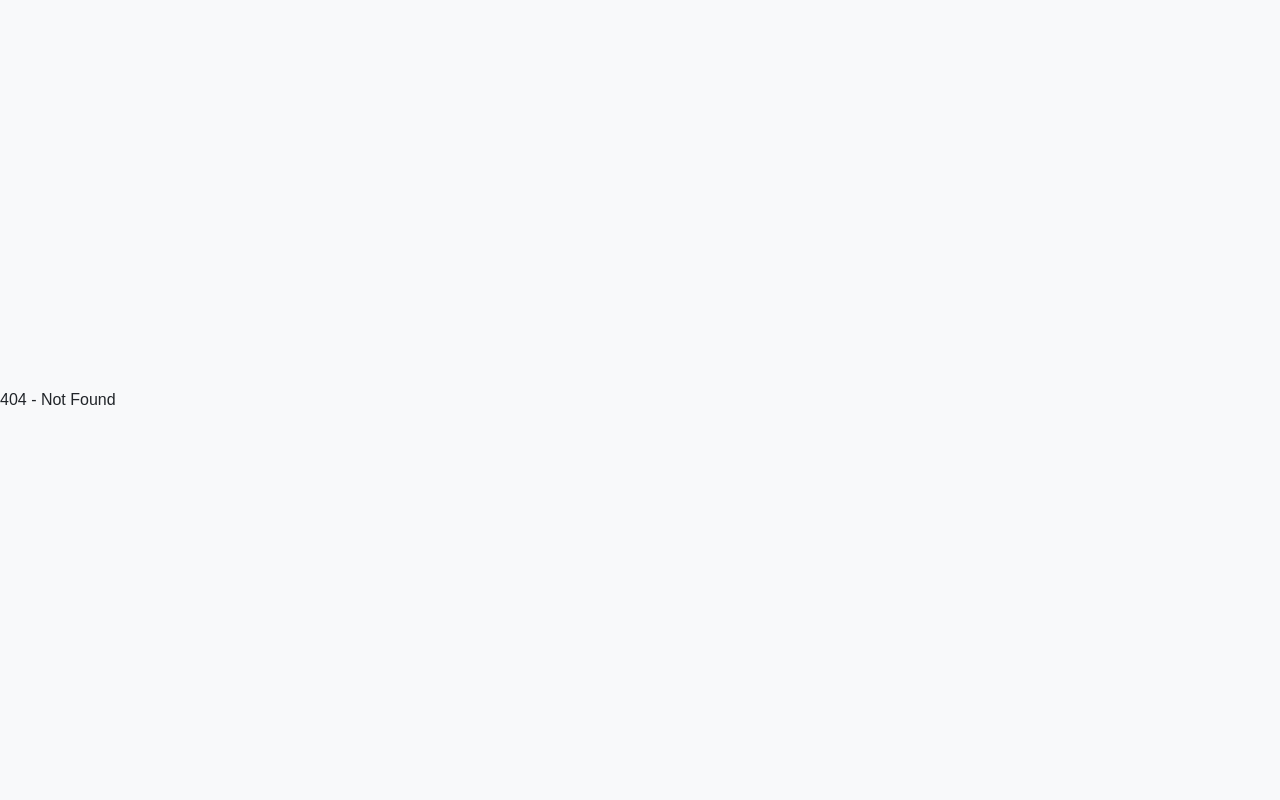
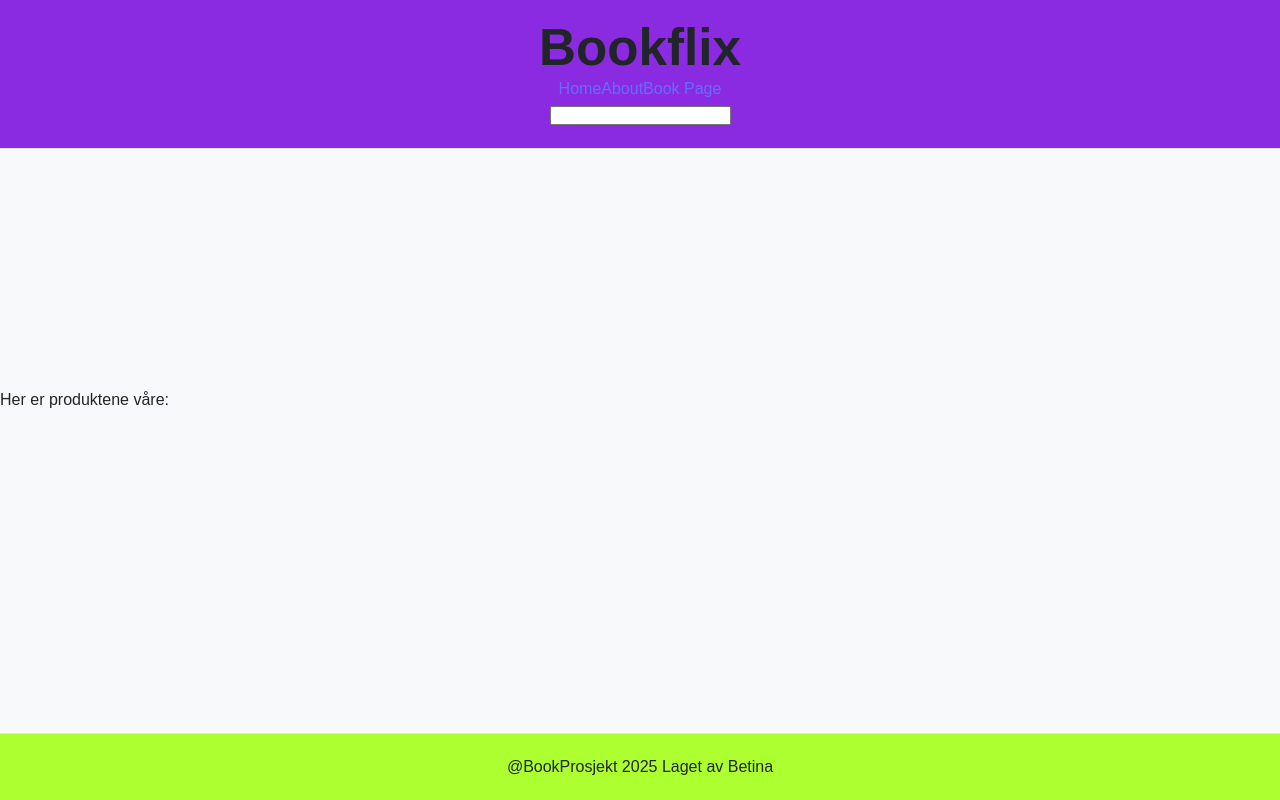
Before and after one commit to Betina9/Gutendex, a React (Vite) app in the folder gutendex/: page /books in a window 1280 px wide. Before the commit this address had no page. Built offline with nearby package versions, Linux system fonts and the light colour scheme.

Commit message:
Refactor footer content, update header with title and input field, and modify routing to replace ProductPage with BookPage and BooksPage components.

```diff
--- a/gutendex/src/components/Footer.jsx
+++ b/gutendex/src/components/Footer.jsx
@@ -1,3 +1,3 @@
 export default function Footer() {
-  return <footer>Footer.</footer>;
+  return <footer>@BookProsjekt 2025 Laget av Betina</footer>;
 }
--- a/gutendex/src/components/Header.jsx
+++ b/gutendex/src/components/Header.jsx
@@ -3,11 +3,15 @@ import { Link } from "react-router-dom";
 export default function Header() {
   return (
     <header>
+      <h1>Bookflix</h1>
       <nav>
         <Link to="/">Home</Link>
         <Link to="/about">About</Link>
-        <Link to="/products/dffsd">Product Page</Link>
+        <Link to="/products/dffsd">Book Page</Link>
       </nav>
+      <input type="text" />
     </header>
   );
 }
+
+//søkefelt for å søke etter bøker, meny for kategorier, favoritter skal fremmes
--- /dev/null
+++ b/gutendex/src/pages/BooksPage.jsx
@@ -0,0 +1,4 @@
+export default function ProductsPage() {
+  const products = {};
+  return <div>Her er produktene våre:</div>;
+}
--- a/gutendex/vite.config.js
+++ b/gutendex/vite.config.js
@@ -3,6 +3,6 @@ import react from "@vitejs/plugin-react";
 
 // https://vite.dev/config/
 export default defineConfig({
-  base: "/gutendex/",
+  // base: "/gutendex/", // Fjernet base-path for lokal utvikling
   plugins: [react()],
 });
```
Also changed, not shown: gutendex/src/main.jsx (+8 -3 lines), gutendex/src/pages/BookPage.jsx (renamed from gutendex/src/pages/ProductPage.jsx), 1 other file (tests, documents, lock files or other folders).
